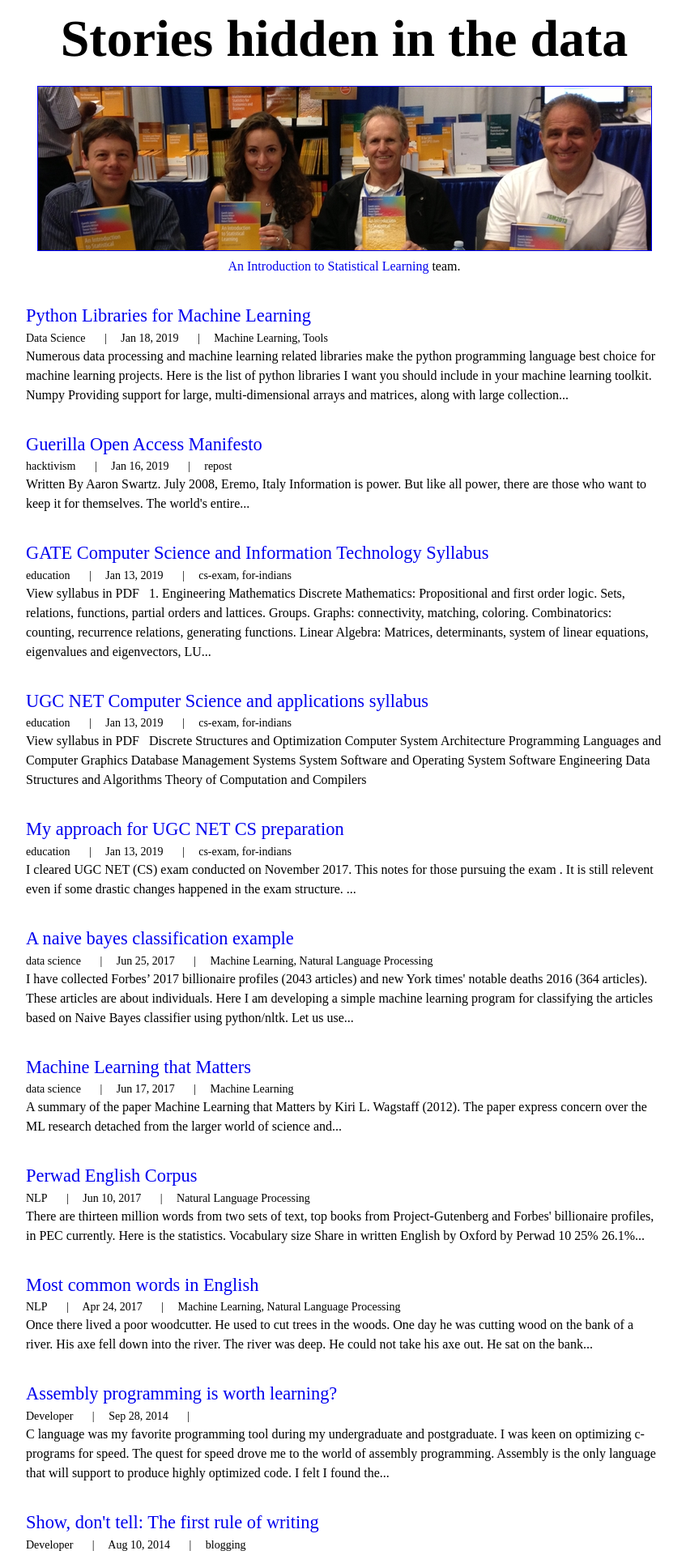
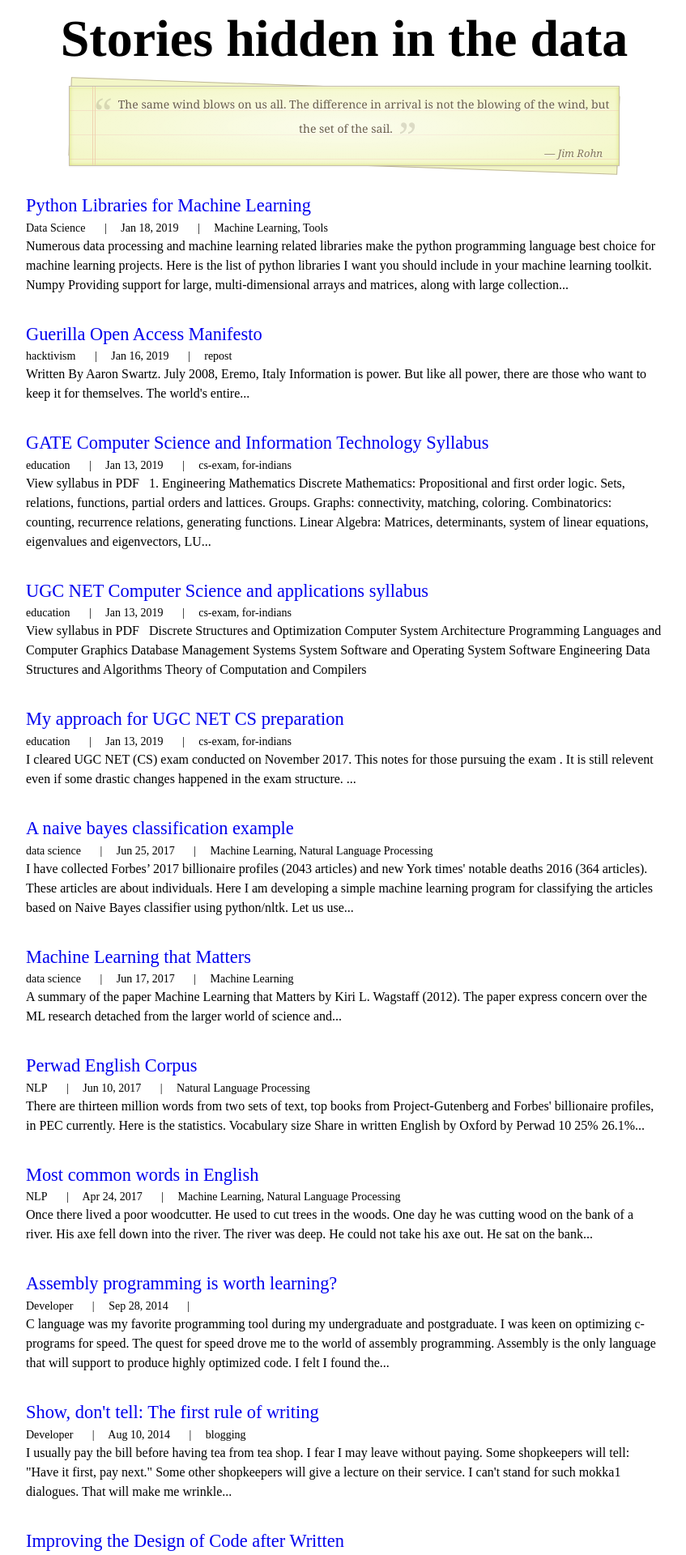
Before and after one commit to habeebperwad/blog, a Jekyll site: the page built from index.html, in a window 1280 px wide. Shown: the top 1920 px of the page at 81% size, without its empty margins (215-1062 px from the left). Built offline with Jekyll 4.4.1, drawn with Linux system fonts in a browser that asks for light colours; comment, search, counter and statistics services are not loaded.

Commit message:
adding quotes

```diff
--- a/_includes/header.html
+++ b/_includes/header.html
@@ -5,10 +5,21 @@
                     <h1 class="site-title">{{ site.title }}</h1>
             </div>
     <div id="himage">
-        <div>
-            <img src="/images/isl4.png" />
-        </div>
-        <div><a href="http://www-bcf.usc.edu/~gareth/ISL/">An Introduction to Statistical Learning</a> team.</div>
+
+<div class="notepaper">
+  <div class="quote">
+    <div class="curly-quotes">
+      The same wind blows on us all.
+      The difference in arrival is not
+      the blowing of the wind,
+      but the set of the sail.
+    </div>
+    <div class="quote-by">— Jim Rohn</div>
+  </div>
+</div>
+
+
+
     </div>
         {% else: %}
             <div>
--- a/css/style.css
+++ b/css/style.css
@@ -301,3 +301,94 @@ ul.footnotes {
  margin: 1.5em 10px;
  padding: 0.5em 10px;
 }
+
+
+
+
+.notepaper {
+  position: relative;
+  margin: 10px auto;
+  padding: 7px 10px 0px 36px;
+  width: 680px;
+  line-height: 30px;
+  color: #6a5f49;
+  text-shadow: 0 1px 1px white;
+  background-color: #f2f6c1;
+  background-image: -webkit-radial-gradient(center, cover, rgba(255, 255, 255, 0.7) 0%, rgba(255, 255, 255, 0.1) 90%), -webkit-repeating-linear-gradient(top, transparent 0%, transparent 29px, rgba(239, 207, 173, 0.7) 29px, rgba(239, 207, 173, 0.7) 30px);
+  background-image: -moz-radial-gradient(center, cover, rgba(255, 255, 255, 0.7) 0%, rgba(255, 255, 255, 0.1) 90%), -moz-repeating-linear-gradient(top, transparent 0%, transparent 29px, rgba(239, 207, 173, 0.7) 29px, rgba(239, 207, 173, 0.7) 30px);
+  background-image: -o-radial-gradient(center, cover, rgba(255, 255, 255, 0.7) 0%, rgba(255, 255, 255, 0.1) 90%), -o-repeating-linear-gradient(top, transparent 0%, transparent 29px, rgba(239, 207, 173, 0.7) 29px, rgba(239, 207, 173, 0.7) 30px);
+  border: 1px solid #c3baaa;
+  border-color: rgba(195, 186, 170, 0.9);
+  -webkit-box-sizing: border-box;
+  -moz-box-sizing: border-box;
+  box-sizing: border-box;
+  -webkit-box-shadow: inset 0 1px rgba(255, 255, 255, 0.5), inset 0 0 5px #d8e071, 0 0 1px rgba(0, 0, 0, 0.1), 0 2px rgba(0, 0, 0, 0.02);
+  box-shadow: inset 0 1px rgba(255, 255, 255, 0.5), inset 0 0 5px #d8e071, 0 0 1px rgba(0, 0, 0, 0.1), 0 2px rgba(0, 0, 0, 0.02);
+}
+
+.notepaper:before, .notepaper:after {
+  content: '';
+  position: absolute;
+  top: 0;
+  bottom: 0;
+}
+
+.notepaper:before {
+  left: 28px;
+  width: 2px;
+  border: solid #efcfad;
+  border-color: rgba(239, 207, 173, 0.9);
+  border-width: 0 1px;
+}
+
+.notepaper:after {
+  z-index: -1;
+  left: 0;
+  right: 0;
+  background: rgba(242, 246, 193, 0.9);
+  border: 1px solid rgba(170, 157, 134, 0.7);
+  -webkit-transform: rotate(2deg);
+  -moz-transform: rotate(2deg);
+  -ms-transform: rotate(2deg);
+  -o-transform: rotate(2deg);
+  transform: rotate(2deg);
+}
+
+.quote {
+  font-family: Georgia, serif;
+  font-size: 14px;
+}
+
+.curly-quotes:before, .curly-quotes:after {
+  display: inline-block;
+  vertical-align: top;
+  height: 30px;
+  line-height: 48px;
+  font-size: 50px;
+  opacity: .2;
+}
+
+.curly-quotes:before {
+  content: '\201C';
+  margin-right: 4px;
+  margin-left: -8px;
+}
+
+.curly-quotes:after {
+  content: '\201D';
+  margin-left: 4px;
+  margin-right: -8px;
+}
+
+.quote-by {
+  display: block;
+  padding-right: 10px;
+  text-align: right;
+  font-size: 13px;
+  font-style: italic;
+  color: #84775c;
+}
+
+.lt-ie8 .notepaper {
+  padding: 15px 25px;
+}
--- a/index.html
+++ b/index.html
@@ -17,6 +17,9 @@ layout: default
 
 <p>&nbsp;</p>
 <hr/>
+
+<script src="https://ajax.googleapis.com/ajax/libs/jquery/3.3.1/jquery.min.js"></script>
+<script src="/js/main.js"></script>
 
 
 <!-- Begin Mailchimp Signup Form -->
--- /dev/null
+++ b/js/main.js
@@ -0,0 +1,32 @@
+function getRandomInt(max) {
+  return Math.floor(Math.random() * Math.floor(max));
+}
+
+
+let url = "/res/quotes.json";
+let quotes = [];
+
+function loadQuotes(quotesIndex) {
+
+      let q = quotes[quotesIndex]
+      $(".curly-quotes").text(q.t);
+      let wurl = "https://en.wikipedia.org/wiki/";
+      if(q.w===true)
+          wurl += q.a.replace(/ /gi, "_");
+      else
+          wurl += q.w;
+      $(".quote-by").html("&nbsp;―&nbsp;" + q.a.replace(/ /gi, "&nbsp;"));
+      $(".quote-by").attr("href", wurl);
+
+}
+
+$.ajax({
+  dataType: "json",
+  url: url,
+  success: function (data) {
+      let max = data.length;
+      let quotesIndex = getRandomInt(max);
+      quotes = data;
+      loadQuotes(quotesIndex);
+  }
+});
--- /dev/null
+++ b/res/quotes.json
@@ -0,0 +1,87 @@
+[
+    {
+        "t": "I don’t have a problem with someone using their talents to become successful, I just don’t think the highest calling is success. Things like freedom and the expansion of knowledge are beyond success, beyond the personal. Personal success is not wrong, but it is limited in importance, and once you have enough of it it is a shame to keep striving for that, instead of for truth, beauty, or justice.",
+        "a": "Richard Stallman",
+        "w": true
+    },
+    {
+        "t": "A skeptic is one who prefers beliefs and conclusions that are reliable and valid to ones that are comforting or convenient, and therefore rigorously and openly applies the methods of science and reason to all empirical claims, especially their own. A skeptic provisionally proportions acceptance of any claim to valid logic and a fair and thorough assessment of available evidence, and studies the pitfalls of human reason and the mechanisms of deception so as to avoid being deceived by others or themselves. Skepticism values method over any particular conclusion.",
+        "a": "Steven Novella",
+        "w": true
+    },
+    {
+        "t": "Briefly stated, a skeptic is one who is willing to question any claim to truth, asking for clarity in definition, consistency in logic, and adequacy of evidence. The use of skepticism is thus an essential part of objective scientific inquiry and the search for reliable knowledge.",
+        "a": "Paul Kurtz",
+        "w": true
+    },
+    {
+        "t":"What skeptical thinking boils down to is the means to construct, and to understand, a reasoned argument and, especially important, to recognize a fallacious or fraudulent argument. The question is not whether we like the conclusion that emerges out of a train of reasoning, but whether the conclusion follows from the premises or starting point and whether that premise is true.",
+        "a":"Carl Sagan",
+        "w":true
+    },
+    {
+        "t":"Science is [...] a way of skeptically interrogating the universe with a fine understanding of human fallibility. If we are not able to ask skeptical questions, to interrogate those who tell us that something is true, to be skeptical of those in authority, then we’re up for grabs for the next charlatan, political or religious, who comes ambling along.",
+        "a":"Carl Sagan",
+        "w":true
+    },
+    {
+        "t":"Scientific skepticism (is) the practice or project of studying paranormal and pseudoscientific claims through the lens of science and critical scholarship, and then sharing the results with the public.",
+        "a":"Daniel Loxton",
+        "w":true
+    },
+    {
+        "t":"Skepticism is a provisional approach to claims. It is the application of reason to any and all ideas—no sacred cows allowed. In other words, skepticism is a method, not a position.",
+        "a":"The Skeptics Society",
+        "w":true
+    },
+    {
+        "t":"The true meaning of the word skepticism has nothing to do with doubt, disbelief, or negativity. Skepticism is the process of applying reason and critical thinking to determine validity. It's the process of finding a supported conclusion, not the justification of a preconceived conclusion.",
+        "a":"Brian Dunning",
+        "w":"Brian_Dunning_(author)"
+    },
+    {
+        "t":"Wise men speak because they have something to say; fools because they have to say something.",
+        "a":"Plato",
+        "w":true
+    },
+    {
+        "t":"The heaviest penalty for declining to rule is to be ruled by someone inferior to yourself.",
+        "a":"Plato",
+        "w":true
+    },
+    {
+        "t":"Never discourage anyone...who continually makes progress, no matter how slow.",
+        "a":"Plato",
+        "w":true
+    },
+    {
+        "t":"If women are expected to do the same work as men, we must teach them the same things.",
+        "a":"Plato",
+        "w":true
+    },
+    {
+        "t":"Human behavior flows from three main sources: desire, emotion, and knowledge.",
+        "a":"Plato",
+        "w":true
+    },
+    {
+        "t":"The only true wisdom is in knowing you know nothing.",
+        "a":"Socrates",
+        "w":true
+    },
+    {
+        "t":"Strong minds discuss ideas, average minds discuss events, weak minds discuss people.",
+        "a":"Socrates",
+        "w":true
+    },
+    {
+        "t":"Employ your time in improving yourself by other men's writings so that you shall come easily by what others have labored hard for.",
+        "a":"Socrates",
+        "w":true
+    },
+    {
+        "t":"Men follow their sentiments and their self-interest, but it pleases them to imagine that they follow reason. And so they look for, and always find, some theory which, a posteriori, makes their actions appear to be logical. If that theory could be demolished scientifically, the only result would be that another theory would be substituted for the first one, and for the same purpose.",
+        "a": "Vilfredo Pareto",
+        "w": true
+    }
+]
```
